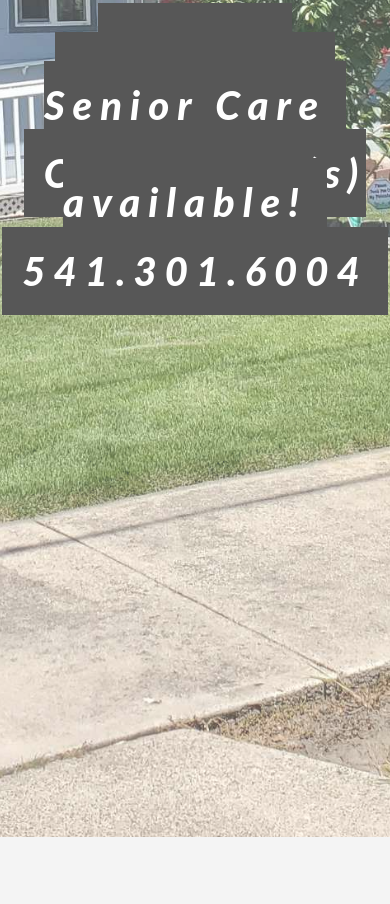
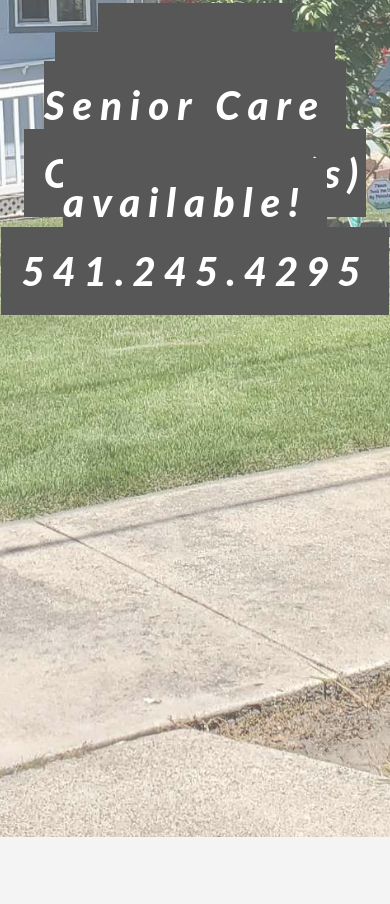
Before and after one commit to oregonasc/oregonasc.github.io, a plain HTML site: page index.html in a window 390 px wide. Shown: the part 851-1755 px from the top of the page. Drawn offline with Linux system fonts and the light colour scheme.

Commit message:
fixed phone number

```diff
--- a/index.html
+++ b/index.html
@@ -12,7 +12,7 @@
 		<div class="ptext">
 		  <p> <span class="border"> Oregon Alternative Senior Care </span> </p>
 		  <p><span class="border">Open room(s) available!</span></p>
-		  <p><span class="border">541.301.6004</span></p>
+		  <p><span class="border">541.245.4295</span></p>
 <p>&nbsp;</p>
         </div>
 		</div>
@@ -45,14 +45,14 @@ From big rooms to small rooms, shared rooms to private rooms as well as multiple
 		<section class="section section-dark">
 	<h2>Call or email any time.</h2>
 		<p> Owned and Operated by Carmelita and Jared Pryor, with the help of Deborah Fischer who has many years of experience. Together we're happy to answer any questions and provide a comfortable home for your loved one.&nbsp;</p>
-		<p>&nbsp;Phone: 541.301.6004</p>
+		<p>&nbsp;Phone: 541.245.4295</p>
 			<p>&nbsp; &nbsp; email: <a href="mailto:oregonasc@gmail.com?subject=Room Inquiry!">oregonasc@gmail.com</a></p>
     </section>
 <div class="pimg1">
 		<div class="ptext">
 			<p> <span class="border"> Oregon Alternative Senior Care </span> </p>
 		  <p><span class="border">Open room(s) available!</span></p>
-			<p><span class="border">541.301.6004&nbsp;&nbsp;</span></p>
+			<p><span class="border">541.245.4295&nbsp;&nbsp;</span></p>
     </div>
 		</div>
 </body>
```
